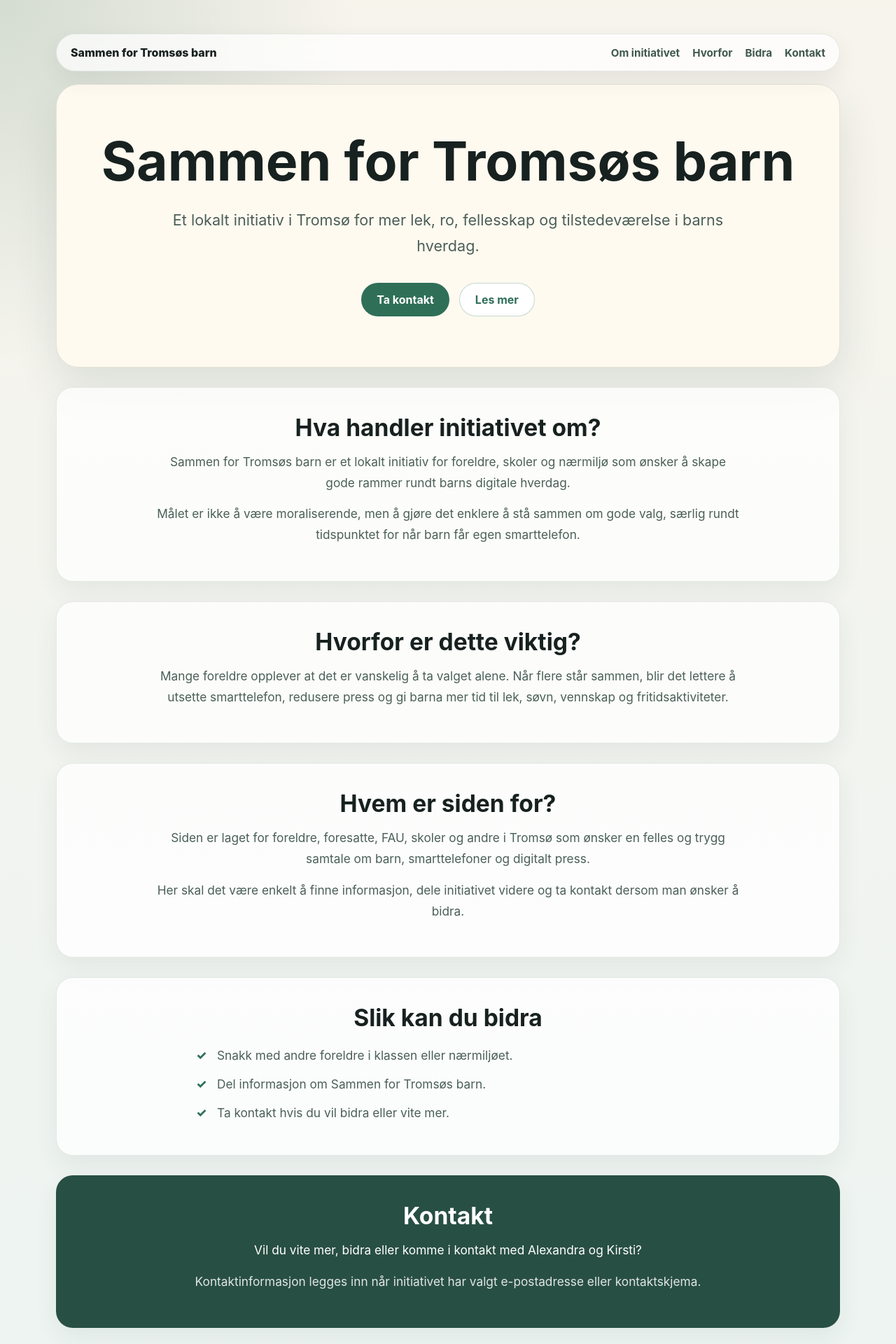
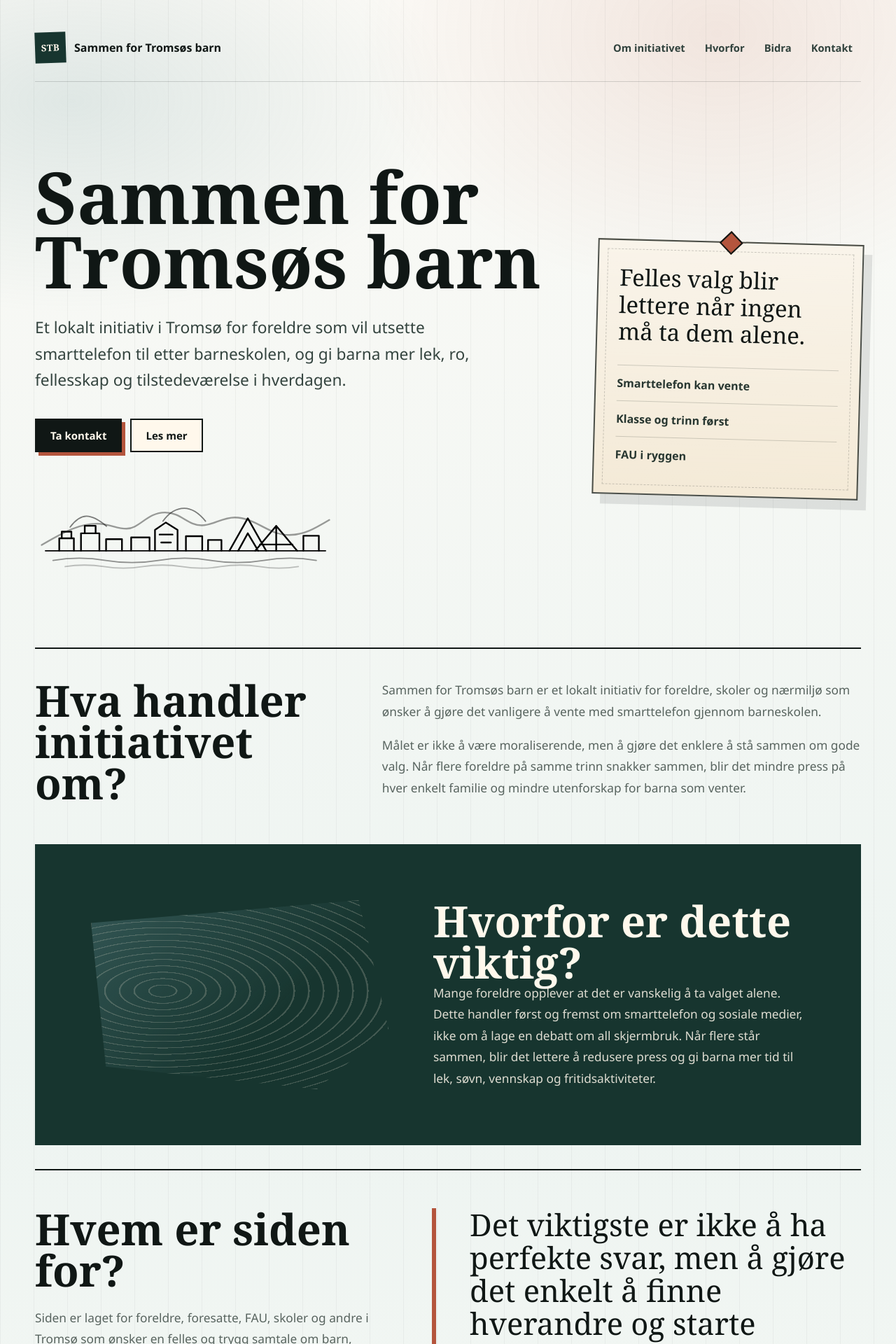
Before and after one commit to ltj54/sammen-for-tromsos-barn, a React (Vite) app: page / in a window 1280 px wide. Shown: the top 1920 px of the page at 70% size. Built offline with nearby package versions, Linux system fonts and the light colour scheme.

Commit message:
Redesign visual identity and refactor landing page structure

```diff
--- a/src/App.css
+++ b/src/App.css
@@ -1,11 +1,25 @@
 :root {
-  font-family: Inter, system-ui, -apple-system, BlinkMacSystemFont, "Segoe UI", sans-serif;
-  color: #24312f;
-  background: #f5f1e8;
+  --ink: #101715;
+  --deep: #17352f;
+  --pine: #24564c;
+  --fjord: #6d9ba2;
+  --paper: #f4ead7;
+  --paper-light: #fff8ec;
+  --line: rgba(16, 23, 21, 0.16);
+  --muted: #58645f;
+  --rust: #b4553d;
+  --snow: #fbfaf6;
+  font-family: "Segoe UI", Candara, "Trebuchet MS", system-ui, sans-serif;
+  color: var(--ink);
+  background: var(--snow);
 }
 
 * {
   box-sizing: border-box;
+}
+
+html {
+  scroll-behavior: smooth;
 }
 
 body {
@@ -13,8 +27,19 @@ body {
   min-width: 320px;
   min-height: 100vh;
   background:
-          radial-gradient(circle at top left, rgba(112, 151, 132, 0.26), transparent 32rem),
-          linear-gradient(180deg, #f7f4ec 0%, #edf4f2 100%);
+    linear-gradient(90deg, rgba(16, 23, 21, 0.045) 1px, transparent 1px) 0 0 / 48px 48px,
+    linear-gradient(180deg, #fbfaf6 0%, #edf4f1 48%, #fbfaf6 100%);
+}
+
+body::before {
+  content: "";
+  position: fixed;
+  inset: 0;
+  pointer-events: none;
+  background:
+    radial-gradient(ellipse at 80% 6%, rgba(180, 85, 61, 0.12), transparent 32rem),
+    radial-gradient(ellipse at 8% 18%, rgba(109, 155, 162, 0.18), transparent 34rem);
+  mix-blend-mode: multiply;
 }
 
 a {
@@ -22,196 +47,484 @@ a {
 }
 
 .page {
-  width: min(1120px, calc(100% - 32px));
+  position: relative;
+  width: min(1180px, calc(100% - 40px));
   margin: 0 auto;
-  padding: 48px 0 72px;
+  padding: 28px 0 72px;
 }
 
 .siteHeader {
-  display: flex;
+  display: grid;
+  grid-template-columns: minmax(220px, 1fr) auto;
   align-items: center;
-  justify-content: space-between;
-  gap: 24px;
-  margin-bottom: 18px;
-  padding: 16px 20px;
-  background: rgba(255, 255, 255, 0.72);
-  border: 1px solid rgba(56, 88, 76, 0.12);
-  border-radius: 999px;
-  box-shadow: 0 12px 30px rgba(45, 64, 56, 0.08);
-  backdrop-filter: blur(12px);
+  gap: 28px;
+  padding: 18px 0 26px;
+  border-bottom: 1px solid var(--line);
 }
 
 .logo {
-  color: #17211f;
+  display: inline-flex;
+  align-items: center;
+  gap: 12px;
+  color: var(--ink);
   font-weight: 800;
   text-decoration: none;
+}
+
+.logoMark {
+  display: inline-grid;
+  width: 44px;
+  height: 44px;
+  place-items: center;
+  background: var(--deep);
+  color: var(--paper-light);
+  font-family: Georgia, "Times New Roman", serif;
+  font-size: 0.82rem;
+  letter-spacing: 0.04em;
+  transform: rotate(-2deg);
 }
 
 .navLinks {
   display: flex;
   align-items: center;
-  gap: 18px;
+  gap: 4px;
 }
 
 .navLinks a {
-  color: #405850;
-  font-size: 0.95rem;
+  padding: 10px 12px;
+  color: #31423d;
+  font-size: 0.92rem;
   font-weight: 700;
   text-decoration: none;
+  text-underline-offset: 6px;
 }
 
 .navLinks a:hover {
-  color: #2f6f58;
+  color: var(--rust);
+  text-decoration: underline;
 }
 
 .hero {
-  background: #fffaf0;
-  border: 1px solid rgba(56, 88, 76, 0.14);
-  border-radius: 32px;
-  padding: 72px 56px;
-  text-align: center;
-  box-shadow: 0 24px 60px rgba(45, 64, 56, 0.12);
+  display: grid;
+  grid-template-columns: minmax(0, 1fr) minmax(280px, 380px);
+  gap: clamp(28px, 6vw, 82px);
+  align-items: end;
+  min-height: 620px;
+  padding: clamp(58px, 10vw, 118px) 0 72px;
+}
+
+.hero::before {
+  content: "";
+  position: absolute;
+  top: 118px;
+  right: min(4vw, 46px);
+  width: min(44vw, 510px);
+  aspect-ratio: 1;
+  border: 1px solid rgba(36, 86, 76, 0.22);
+  background:
+    repeating-radial-gradient(ellipse at 60% 42%, transparent 0 24px, rgba(36, 86, 76, 0.12) 25px 27px),
+    linear-gradient(135deg, rgba(244, 234, 215, 0.7), rgba(109, 155, 162, 0.18));
+  clip-path: polygon(12% 8%, 86% 0, 98% 54%, 76% 100%, 14% 91%, 0 42%);
+  z-index: -1;
+}
+
+.heroCopy {
+  max-width: 730px;
+}
+
+h1,
+h2 {
+  margin: 0;
+  font-family: Georgia, "Times New Roman", serif;
+  font-weight: 700;
+  letter-spacing: 0;
 }
 
 h1 {
-  margin: 0;
-  color: #17211f;
-  font-size: clamp(2.4rem, 6vw, 5rem);
-  line-height: 0.98;
+  max-width: 760px;
+  color: var(--ink);
+  font-size: clamp(3.35rem, 8vw, 7.4rem);
+  line-height: 0.9;
 }
 
 .lead {
-  max-width: 820px;
-  margin: 28px auto 0;
-  color: #4b5f58;
-  font-size: clamp(1.1rem, 2vw, 1.35rem);
-  line-height: 1.7;
+  max-width: 690px;
+  margin: 30px 0 0;
+  color: #34443f;
+  font-size: clamp(1.14rem, 2vw, 1.42rem);
+  line-height: 1.65;
 }
 
 .heroActions {
   display: flex;
-  justify-content: center;
-  gap: 14px;
+  gap: 12px;
   flex-wrap: wrap;
-  margin-top: 34px;
+  margin-top: 36px;
+}
+
+.harborSketch {
+  display: block;
+  width: min(430px, 100%);
+  margin-top: 48px;
+  color: var(--rust);
 }
 
 .primaryButton,
 .secondaryButton {
   display: inline-flex;
+  min-height: 48px;
   align-items: center;
   justify-content: center;
-  min-height: 48px;
-  padding: 0 22px;
-  border-radius: 999px;
-  font-weight: 700;
+  padding: 0 20px;
+  border: 2px solid var(--ink);
+  font-size: 0.94rem;
+  font-weight: 800;
   text-decoration: none;
+  transition: transform 160ms ease, background 160ms ease, color 160ms ease;
 }
 
 .primaryButton {
-  background: #2f6f58;
-  color: white;
+  background: var(--ink);
+  color: var(--paper-light);
+  box-shadow: 5px 5px 0 var(--rust);
 }
 
 .secondaryButton {
-  background: white;
-  color: #2f6f58;
-  border: 1px solid rgba(47, 111, 88, 0.28);
+  background: var(--paper-light);
+  color: var(--ink);
 }
 
-.contentSection,
-.contactBox {
-  margin-top: 28px;
-  background: rgba(255, 255, 255, 0.76);
-  border: 1px solid rgba(56, 88, 76, 0.12);
-  border-radius: 24px;
-  padding: 36px;
-  box-shadow: 0 14px 34px rgba(45, 64, 56, 0.07);
-  text-align: center;
+.primaryButton:hover,
+.secondaryButton:hover {
+  transform: translate(-2px, -2px);
 }
 
-.contentSection h2,
-.contactBox h2 {
-  margin: 0 0 14px;
-  color: #17211f;
-  font-size: clamp(1.5rem, 3vw, 2.1rem);
+.noticeBoard {
+  position: relative;
+  align-self: center;
+  padding: 34px 30px 30px;
+  background:
+    linear-gradient(180deg, rgba(255, 255, 255, 0.48), transparent),
+    var(--paper);
+  border: 2px solid rgba(16, 23, 21, 0.74);
+  box-shadow: 12px 14px 0 rgba(16, 23, 21, 0.1);
+  transform: rotate(1.5deg);
 }
 
-.contentSection p,
-.contactBox p {
-  max-width: 840px;
-  margin: 0 auto 14px;
-  color: #4b5f58;
-  font-size: 1.08rem;
-  line-height: 1.75;
+.noticeBoard::after {
+  content: "";
+  position: absolute;
+  inset: 12px;
+  border: 1px dashed rgba(16, 23, 21, 0.2);
+  pointer-events: none;
 }
 
-.contentSection ul {
-  max-width: 720px;
-  margin: 18px auto 0;
+.noticePin {
+  position: absolute;
+  top: -12px;
+  left: 50%;
+  width: 24px;
+  height: 24px;
+  background: var(--rust);
+  border: 2px solid var(--ink);
+  transform: translateX(-50%) rotate(45deg);
+}
+
+.noticeBoard p {
+  position: relative;
+  margin: 0;
+  font-family: Georgia, "Times New Roman", serif;
+  font-size: clamp(1.45rem, 3vw, 2.05rem);
+  line-height: 1.18;
+}
+
+.noticeBoard ul {
+  position: relative;
+  margin: 28px 0 0;
   padding: 0;
-  color: #4b5f58;
-  font-size: 1.08rem;
-  line-height: 1.9;
   list-style: none;
 }
 
-.contentSection li {
-  position: relative;
-  margin: 8px 0;
-  padding-left: 30px;
-  text-align: left;
-}
-
-.contentSection li::before {
-  content: "✓";
-  position: absolute;
-  left: 0;
-  top: 0;
-  color: #2f6f58;
+.noticeBoard li {
+  padding: 14px 0;
+  border-top: 1px solid rgba(16, 23, 21, 0.18);
+  color: #273630;
   font-weight: 800;
 }
 
+.splitSection,
+.audienceSection,
+.stepsSection,
 .contactBox {
-  background: #284f43;
-  color: white;
+  margin-top: 34px;
+  border-top: 2px solid var(--ink);
 }
 
-.contactBox h2,
+.splitSection {
+  display: grid;
+  grid-template-columns: minmax(220px, 0.65fr) minmax(0, 1fr);
+  gap: clamp(20px, 4vw, 56px);
+  padding: 44px 0 58px;
+}
+
+h2 {
+  color: var(--ink);
+  font-size: clamp(2rem, 4.8vw, 4.35rem);
+  line-height: 0.96;
+}
+
+.sectionText p,
+.darkBand p,
+.audienceIntro p,
+.stepsSection p,
 .contactBox p {
-  color: white;
+  margin: 0;
+  color: var(--muted);
+  font-size: 1.08rem;
+  line-height: 1.76;
+}
+
+.sectionText p + p {
+  margin-top: 18px;
+}
+
+.darkBand {
+  position: relative;
+  display: grid;
+  grid-template-columns: minmax(220px, 0.8fr) minmax(0, 1fr);
+  gap: clamp(26px, 5vw, 70px);
+  overflow: hidden;
+  padding: clamp(42px, 7vw, 80px);
+  background: var(--deep);
+  color: var(--paper-light);
+}
+
+.darkBand h2,
+.darkBand p {
+  color: var(--paper-light);
+}
+
+.darkBand p {
+  max-width: 650px;
+  opacity: 0.86;
+}
+
+.fjordLines {
+  min-height: 240px;
+  border: 1px solid rgba(244, 234, 215, 0.24);
+  background:
+    repeating-radial-gradient(ellipse at 24% 48%, transparent 0 18px, rgba(244, 234, 215, 0.2) 19px 21px),
+    linear-gradient(135deg, rgba(109, 155, 162, 0.32), transparent 62%);
+  clip-path: polygon(0 12%, 90% 0, 100% 68%, 76% 100%, 5% 88%);
+}
+
+.darkBandContent {
+  align-self: center;
+}
+
+.audienceSection {
+  display: grid;
+  grid-template-columns: minmax(240px, 0.8fr) minmax(0, 1fr);
+  gap: clamp(26px, 6vw, 86px);
+  padding: 54px 0;
+}
+
+.audienceIntro p {
+  margin-top: 24px;
+}
+
+.largeQuote {
+  align-self: end;
+  margin: 0;
+  padding-left: clamp(24px, 4vw, 48px);
+  border-left: 6px solid var(--rust);
+  color: var(--ink);
+  font-family: Georgia, "Times New Roman", serif;
+  font-size: clamp(1.7rem, 3.4vw, 3.25rem);
+  line-height: 1.08;
+}
+
+.stepsSection {
+  display: grid;
+  grid-template-columns: minmax(240px, 0.7fr) minmax(0, 1fr);
+  gap: clamp(28px, 6vw, 92px);
+  padding: 52px 0;
+}
+
+.stepsSection p {
+  margin-top: 24px;
+  max-width: 420px;
+}
+
+.stepsSection ul {
+  display: grid;
+  gap: 0;
+  margin: 0;
+  padding: 0;
+  list-style: none;
+}
+
+.stepsSection li {
+  position: relative;
+  align-items: start;
+  padding: 24px 0 24px 34px;
+  border-bottom: 1px solid var(--line);
+  color: #2d3c37;
+  font-size: 1.16rem;
+  font-weight: 750;
+  line-height: 1.55;
+}
+
+.stepsSection li:first-child {
+  border-top: 1px solid var(--line);
+}
+
+.stepsSection li::before {
+  content: "";
+  position: absolute;
+  top: 32px;
+  left: 0;
+  width: 12px;
+  height: 12px;
+  background: var(--rust);
+  transform: rotate(45deg);
+}
+
+.contactBox {
+  display: grid;
+  grid-template-columns: minmax(220px, 0.65fr) minmax(0, 1fr);
+  gap: clamp(28px, 6vw, 88px);
+  align-items: end;
+  padding: 48px 0 12px;
+}
+
+.contactBox h2 {
+  color: var(--deep);
+}
+
+.contactBox p {
+  margin-top: 18px;
 }
 
 .contactNote {
-  opacity: 0.86;
+  max-width: 640px;
+  padding: 26px;
+  background: var(--paper);
+  border: 2px solid var(--ink);
+  box-shadow: 8px 8px 0 rgba(180, 85, 61, 0.24);
 }
 
-@media (max-width: 720px) {
+.siteFooter {
+  display: grid;
+  grid-template-columns: 1fr auto;
+  gap: 28px;
+  align-items: end;
+  margin-top: 64px;
+  padding: 34px 0 0;
+  border-top: 2px solid var(--ink);
+  color: var(--deep);
+}
+
+.siteFooter img {
+  width: min(540px, 100%);
+  color: var(--deep);
+  opacity: 0.82;
+}
+
+.siteFooter p {
+  margin: 0;
+  font-weight: 900;
+  letter-spacing: 0.08em;
+  text-transform: uppercase;
+}
+
+@media (max-width: 820px) {
   .page {
-    width: min(100% - 20px, 1120px);
-    padding: 20px 0 48px;
+    width: min(100% - 24px, 1180px);
+    padding-top: 18px;
+  }
+
+  .siteHeader,
+  .hero,
+  .splitSection,
+  .darkBand,
+  .audienceSection,
+  .stepsSection,
+  .contactBox {
+    grid-template-columns: 1fr;
   }
 
   .siteHeader {
-    align-items: flex-start;
-    border-radius: 22px;
-    flex-direction: column;
+    gap: 18px;
   }
 
   .navLinks {
-    align-items: flex-start;
-    flex-direction: column;
-    gap: 10px;
+    display: grid;
+    grid-template-columns: repeat(2, minmax(0, 1fr));
+    width: 100%;
+  }
+
+  .navLinks a {
+    padding: 10px 0;
   }
 
   .hero {
-    padding: 44px 22px;
-    border-radius: 24px;
+    min-height: auto;
+    padding: 52px 0 42px;
   }
 
-  .contentSection,
+  .harborSketch {
+    margin-top: 34px;
+  }
+
+  .hero::before {
+    top: 132px;
+    right: -64px;
+    width: 300px;
+    opacity: 0.65;
+  }
+
+  .noticeBoard {
+    max-width: 420px;
+    transform: rotate(0deg);
+  }
+
+  .splitSection,
+  .audienceSection,
+  .stepsSection,
   .contactBox {
-    padding: 26px 22px;
-    border-radius: 20px;
+    padding: 38px 0;
+  }
+
+  .darkBand {
+    margin-right: -12px;
+    margin-left: -12px;
+    padding: 38px 24px;
+  }
+
+  .fjordLines {
+    min-height: 170px;
+  }
+
+  .largeQuote {
+    padding-left: 20px;
+  }
+
+  .stepsSection li {
+    padding-left: 28px;
+  }
+
+  .siteFooter {
+    grid-template-columns: 1fr;
+    margin-top: 32px;
   }
 }
+
+@media (prefers-reduced-motion: reduce) {
+  *,
+  *::before,
+  *::after {
+    scroll-behavior: auto !important;
+    transition: none !important;
+  }
+}
--- a/src/App.tsx
+++ b/src/App.tsx
@@ -1,27 +1,50 @@
 import './App.css'
+
+const navItems = [
+  { href: '#om', label: 'Om initiativet' },
+  { href: '#hvorfor', label: 'Hvorfor' },
+  { href: '#bidra', label: 'Bidra' },
+  { href: '#kontakt', label: 'Kontakt' },
+]
+
+const principles = [
+  'Smarttelefon kan vente',
+  'Klasse og trinn først',
+  'FAU i ryggen',
+]
+
+const contributionSteps = [
+  'Start med en samtale i klassen eller på trinnet.',
+  'Bruk foreldremøte, FAU eller en enkel spørreundersøkelse for å finne ut hvor mange som vil stå sammen.',
+  'Finn andre foreldre i Tromsø som vil dele erfaringer og gjøre det lettere å holde linjen over tid.',
+]
 
 function App() {
   return (
     <main className="page">
       <header className="siteHeader">
-          <a href="#" className="logo">
-            Sammen for Tromsøs barn
+        <a href="#" className="logo" aria-label="Sammen for Tromsøs barn">
+          <span className="logoMark">STB</span>
+          <span>Sammen for Tromsøs barn</span>
         </a>
 
-          <nav className="navLinks">
-            <a href="#om">Om initiativet</a>
-            <a href="#hvorfor">Hvorfor</a>
-            <a href="#bidra">Bidra</a>
-            <a href="#kontakt">Kontakt</a>
+        <nav className="navLinks" aria-label="Hovedmeny">
+          {navItems.map((item) => (
+            <a href={item.href} key={item.href}>
+              {item.label}
+            </a>
+          ))}
         </nav>
       </header>
 
       <section className="hero">
+        <div className="heroCopy">
           <h1>Sammen for Tromsøs barn</h1>
 
           <p className="lead">
-            Et lokalt initiativ i Tromsø for mer lek, ro, fellesskap og
-            tilstedeværelse i barns hverdag.
+            Et lokalt initiativ i Tromsø for foreldre som vil utsette
+            smarttelefon til etter barneskolen, og gi barna mer lek, ro,
+            fellesskap og tilstedeværelse i hverdagen.
           </p>
 
           <div className="heroActions">
@@ -32,62 +55,108 @@ function App() {
               Les mer
             </a>
           </div>
+
+          <img
+            className="harborSketch"
+            src="/tromso-harbor.svg"
+            alt="Linjeillustrasjon av Tromsø med fjell, bro og havnefront"
+          />
+        </div>
+
+        <aside className="noticeBoard" aria-label="Kjernepunkter">
+          <div className="noticePin" />
+          <p>Felles valg blir lettere når ingen må ta dem alene.</p>
+          <ul>
+            {principles.map((item) => (
+              <li key={item}>{item}</li>
+            ))}
+          </ul>
+        </aside>
       </section>
 
-        <section id="om" className="contentSection">
+      <section id="om" className="splitSection">
+        <div>
           <h2>Hva handler initiativet om?</h2>
+        </div>
+        <div className="sectionText">
           <p>
             Sammen for Tromsøs barn er et lokalt initiativ for foreldre, skoler
-            og nærmiljø som ønsker å skape gode rammer rundt barns digitale hverdag.
+            og nærmiljø som ønsker å gjøre det vanligere å vente med smarttelefon
+            gjennom barneskolen.
           </p>
           <p>
             Målet er ikke å være moraliserende, men å gjøre det enklere å stå
-            sammen om gode valg, særlig rundt tidspunktet for når barn får egen
-            smarttelefon.
+            sammen om gode valg. Når flere foreldre på samme trinn snakker sammen,
+            blir det mindre press på hver enkelt familie og mindre utenforskap for
+            barna som venter.
           </p>
+        </div>
       </section>
 
-        <section id="hvorfor" className="contentSection">
+      <section id="hvorfor" className="darkBand">
+        <div className="fjordLines" aria-hidden="true" />
+        <div className="darkBandContent">
           <h2>Hvorfor er dette viktig?</h2>
           <p>
-            Mange foreldre opplever at det er vanskelig å ta valget alene. Når flere
-            står sammen, blir det lettere å utsette smarttelefon, redusere press og
-            gi barna mer tid til lek, søvn, vennskap og fritidsaktiviteter.
+            Mange foreldre opplever at det er vanskelig å ta valget alene.
+            Dette handler først og fremst om smarttelefon og sosiale medier,
+            ikke om å lage en debatt om all skjermbruk. Når flere står sammen,
+            blir det lettere å redusere press og gi barna mer tid til lek, søvn,
+            vennskap og fritidsaktiviteter.
           </p>
+        </div>
       </section>
 
-        <section className="contentSection">
+      <section className="audienceSection">
+        <div className="audienceIntro">
           <h2>Hvem er siden for?</h2>
           <p>
             Siden er laget for foreldre, foresatte, FAU, skoler og andre i
             Tromsø som ønsker en felles og trygg samtale om barn, smarttelefoner
             og digitalt press.
           </p>
-          <p>
-            Her skal det være enkelt å finne informasjon, dele initiativet videre og ta
-            kontakt dersom man ønsker å bidra.
+        </div>
+        <p className="largeQuote">
+          Det viktigste er ikke å ha perfekte svar, men å gjøre det enkelt å finne
+          hverandre og starte samtalen før smarttelefonen blir en selvfølge.
         </p>
       </section>
 
-        <section id="bidra" className="contentSection">
+      <section id="bidra" className="stepsSection">
+        <div>
           <h2>Slik kan du bidra</h2>
+          <p>
+            Start lite og konkret. Erfaringen fra foreldreinitiativ andre steder
+            er at det ofte fungerer best å begynne med ett klassetrinn, samle
+            støtte og deretter løfte saken videre.
+          </p>
+        </div>
         <ul>
-            <li>Snakk med andre foreldre i klassen eller nærmiljøet.</li>
-            <li>Del informasjon om Sammen for Tromsøs barn.</li>
-            <li>Ta kontakt hvis du vil bidra eller vite mer.</li>
+          {contributionSteps.map((step) => (
+            <li key={step}>
+              {step}
+            </li>
+          ))}
         </ul>
       </section>
 
       <section id="kontakt" className="contactBox">
+        <div>
           <h2>Kontakt</h2>
           <p>
             Vil du vite mer, bidra eller komme i kontakt med Alexandra og Kirsti?
           </p>
+        </div>
         <p className="contactNote">
           Kontaktinformasjon legges inn når initiativet har valgt e-postadresse
           eller kontaktskjema.
         </p>
       </section>
+
+      <footer className="siteFooter">
+        <img src="/tromso-harbor.svg" alt="" aria-hidden="true" />
+        <p>Sammen for Tromsøs barn</p>
+      </footer>
     </main>
   )
 }
--- a/src/index.css
+++ b/src/index.css
@@ -1,7 +1,4 @@
 :root {
-  font-family: Inter, system-ui, -apple-system, BlinkMacSystemFont, "Segoe UI", sans-serif;
-  color: #24312f;
-  background: #f7f4ec;
   font-synthesis: none;
   text-rendering: optimizeLegibility;
   -webkit-font-smoothing: antialiased;
```
Also changed, not shown: public/tromso-harbor.svg (added). Lines whose indentation alone changed are shown as unchanged.
